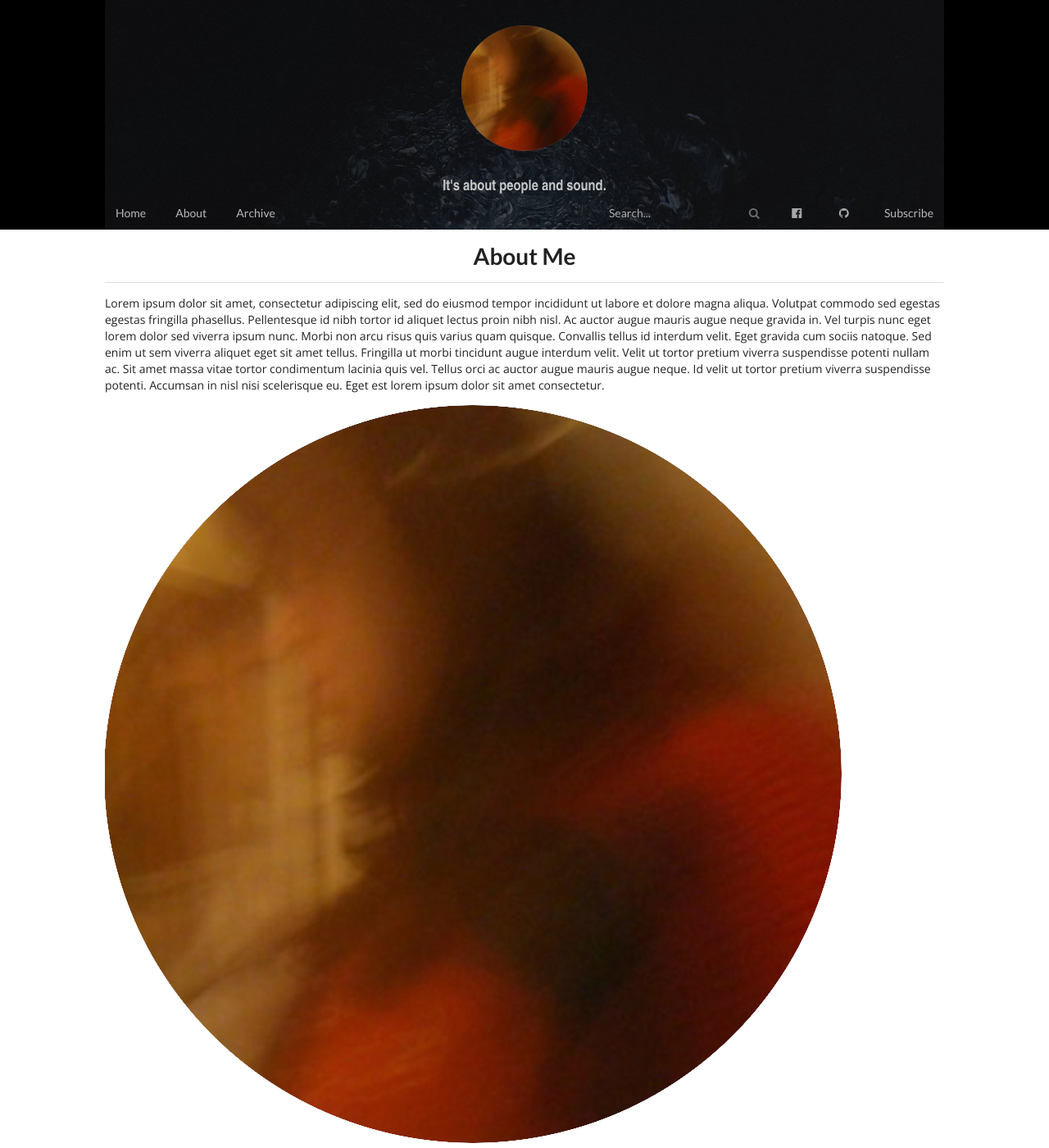
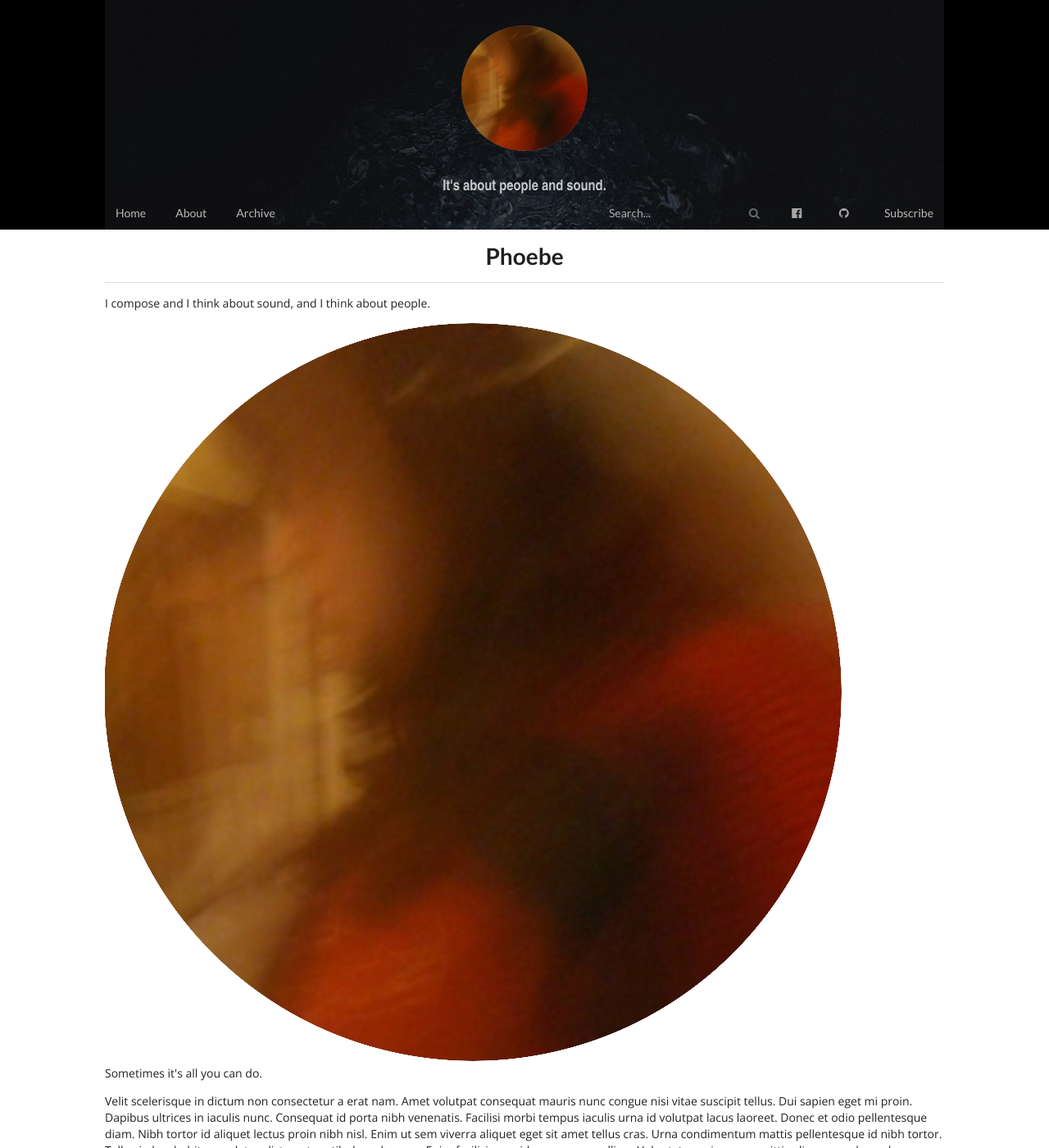
Before and after one commit to ZOOCHOSIS-BLOG/ZOOCHOSIS-BLOG.github.io, a Jekyll site: the page built from about.html, in a window 1280 px wide and 1400 px high. Shown: the whole window at 82% size. Built offline with Jekyll 4.4.1, drawn with Linux system fonts in a browser that asks for light colours; some of the changed text lies outside the part shown.

Commit message:
about edits

```diff
--- a/about.html
+++ b/about.html
@@ -1,13 +1,13 @@
 ---
 layout: page
-title: About Me
+title: Phoebe
 ---
 
-<p>Lorem ipsum dolor sit amet, consectetur adipiscing elit, sed do eiusmod tempor incididunt ut labore et dolore magna aliqua. Volutpat commodo sed egestas egestas fringilla phasellus. Pellentesque id nibh tortor id aliquet lectus proin nibh nisl. Ac auctor augue mauris augue neque gravida in. Vel turpis nunc eget lorem dolor sed viverra ipsum nunc. Morbi non arcu risus quis varius quam quisque. Convallis tellus id interdum velit. Eget gravida cum sociis natoque. Sed enim ut sem viverra aliquet eget sit amet tellus. Fringilla ut morbi tincidunt augue interdum velit. Velit ut tortor pretium viverra suspendisse potenti nullam ac. Sit amet massa vitae tortor condimentum lacinia quis vel. Tellus orci ac auctor augue mauris augue neque. Id velit ut tortor pretium viverra suspendisse potenti. Accumsan in nisl nisi scelerisque eu. Eget est lorem ipsum dolor sit amet consectetur.
+<p>I compose and I think about sound, and I think about people.
 </p>
 <img src="/assets/img/logo.png">
 <p>
-Augue mauris augue neque gravida in fermentum. Id consectetur purus ut faucibus pulvinar. Mauris nunc congue nisi vitae suscipit tellus mauris. Est ullamcorper eget nulla facilisi. Etiam sit amet nisl purus in. Nisl nisi scelerisque eu ultrices vitae auctor eu augue. Aliquam ut porttitor leo a diam. Risus sed vulputate odio ut. Sit amet porttitor eget dolor morbi non arcu risus quis. Cras fermentum odio eu feugiat pretium nibh ipsum. Quam id leo in vitae turpis massa sed. Sollicitudin nibh sit amet commodo nulla facilisi nullam vehicula. Mattis enim ut tellus elementum sagittis. Bibendum arcu vitae elementum curabitur vitae. Nibh mauris cursus mattis molestie a.
+Sometimes it's all you can do.
 </p>
 <p>
 Velit scelerisque in dictum non consectetur a erat nam. Amet volutpat consequat mauris nunc congue nisi vitae suscipit tellus. Dui sapien eget mi proin. Dapibus ultrices in iaculis nunc. Consequat id porta nibh venenatis. Facilisi morbi tempus iaculis urna id volutpat lacus laoreet. Donec et odio pellentesque diam. Nibh tortor id aliquet lectus proin nibh nisl. Enim ut sem viverra aliquet eget sit amet tellus cras. Urna condimentum mattis pellentesque id nibh tortor. Tellus in hac habitasse platea dictumst vestibulum rhoncus. Enim facilisis gravida neque convallis a. Vulputate sapien nec sagittis aliquam malesuada bibendum arcu vitae elementum. Morbi enim nunc faucibus a pellentesque. Pellentesque eu tincidunt tortor aliquam nulla. Felis imperdiet proin fermentum leo vel orci porta non pulvinar. Vel fringilla est ullamcorper eget nulla facilisi etiam dignissim diam. Euismod lacinia at quis risus. Volutpat odio facilisis mauris sit.
```
